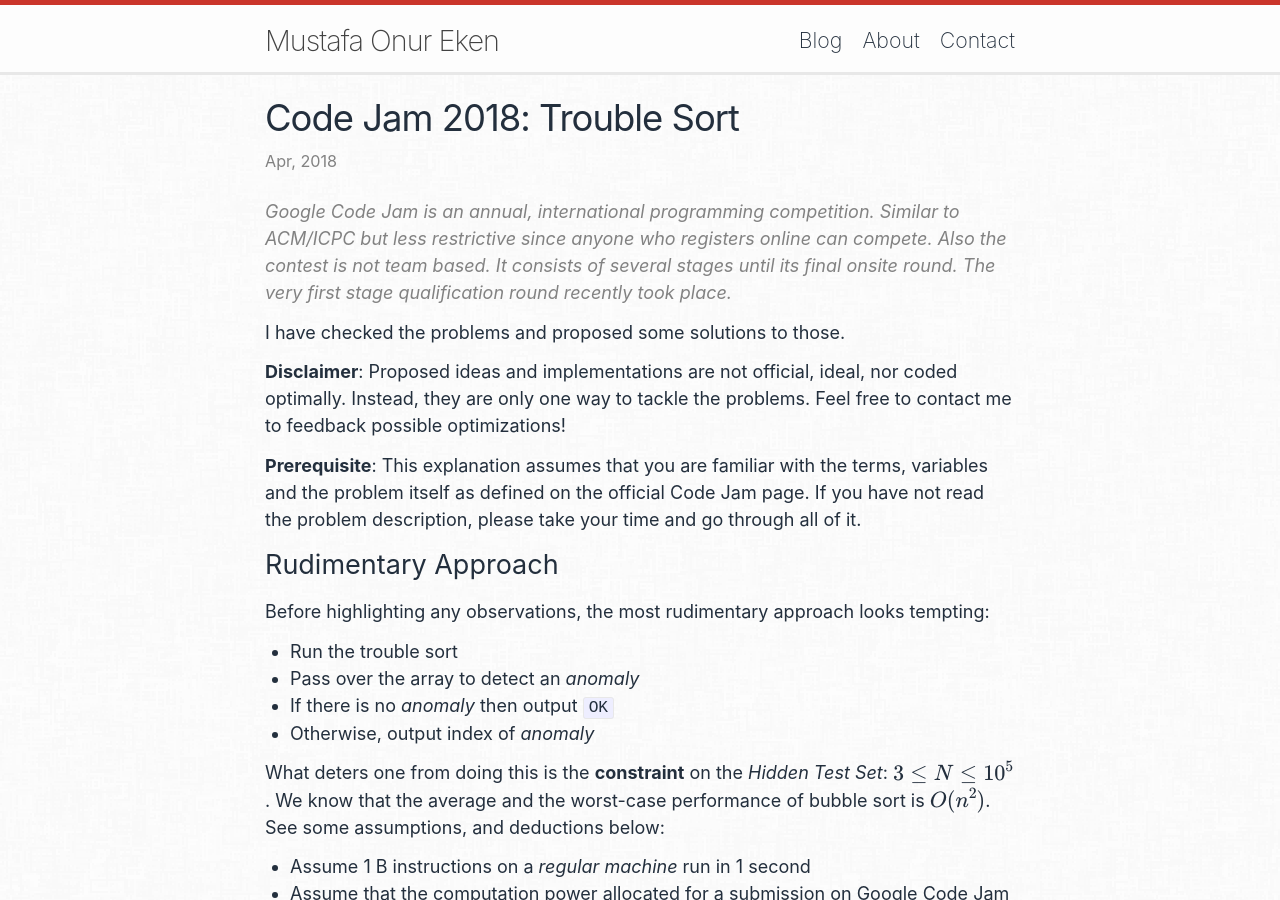
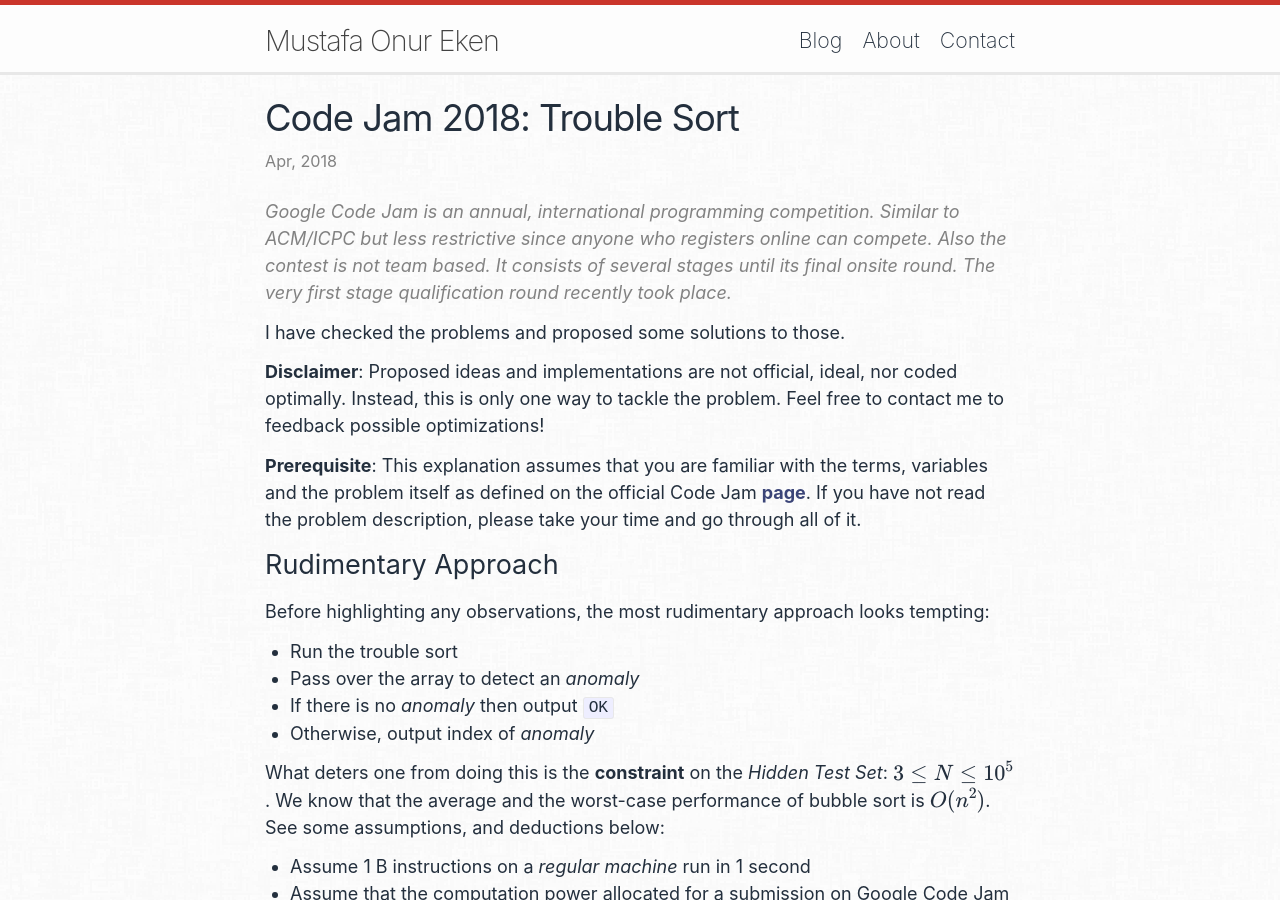
Before and after one commit to oeken/oeken.github.io, a Jekyll site: the page built from _posts/2018-04-09-trouble-sort.md, in a window 1280 px wide and 900 px high. Built offline with Jekyll 4.4.1, drawn with Linux system fonts in a browser that asks for light colours; formulas are drawn with MathJax 3.

Commit message:
adds code jam link

```diff
--- a/_posts/2018-04-09-trouble-sort.md
+++ b/_posts/2018-04-09-trouble-sort.md
@@ -10,9 +10,9 @@
 
 I have checked the problems and proposed some solutions to those.
 
-**Disclaimer**: Proposed ideas and implementations are not official, ideal, nor coded optimally. Instead, they are only one way to tackle the problems. Feel free to contact me to feedback possible optimizations!
+**Disclaimer**: Proposed ideas and implementations are not official, ideal, nor coded optimally. Instead, this is only one way to tackle the problem. Feel free to contact me to feedback possible optimizations!
 
-**Prerequisite**: This explanation assumes that you are familiar with the terms, variables and the problem itself as defined on the official Code Jam page. If you have not read the problem description, please take your time and go through all of it.
+**Prerequisite**: This explanation assumes that you are familiar with the terms, variables and the problem itself as defined on the official Code Jam [**page**](https://codejam.withgoogle.com/2018/){:target="_blank"}. If you have not read the problem description, please take your time and go through all of it.
 
 # Rudimentary Approach
 
```
Also changed, not shown: _posts/2018-04-08-saving-the-universe-again.md (+2 -2 lines), _posts/2018-04-10-go-gopher.md (+2 -2 lines), _posts/2018-04-11-cubic-ufo.md (+2 -2 lines).
